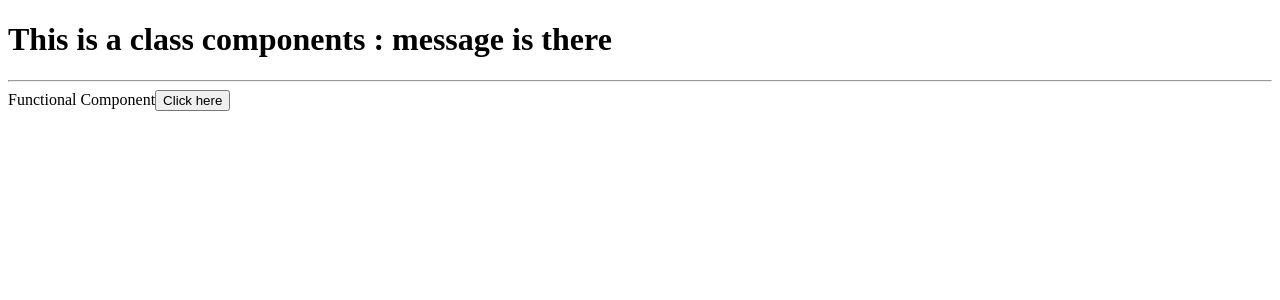
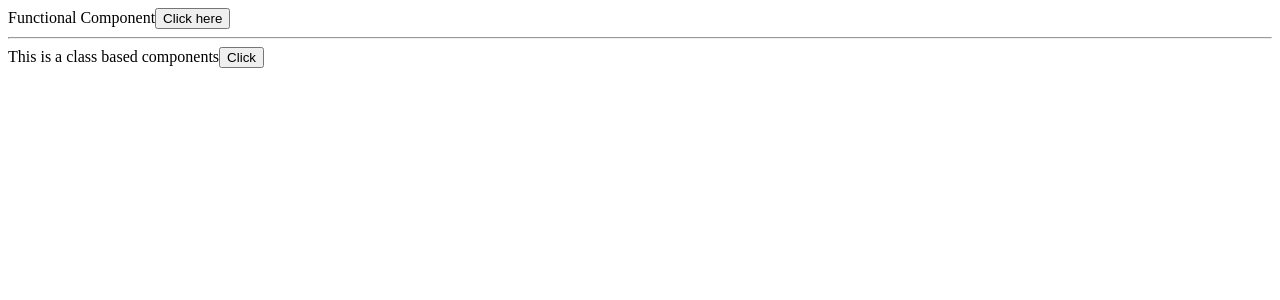
Before and after one commit to AmirTaki/React-JS-Tutorial-For-Beginners, a React (Create React App) app in the folder myproject/: page / in a window 1280 px wide. Shown: the top 300 px of the page. Built offline with nearby package versions, Linux system fonts and the light colour scheme.

Commit message:
Event Handling In Class Based

```diff
--- a/myproject/src/App.js
+++ b/myproject/src/App.js
@@ -5,15 +5,15 @@
 import Counter from './components/Counter';
 import Resume from './components/Resume';
 import FunctionEvent from './components/FunctionEvent';
+import ClassEvent from "./components/ClassEvent"
 
 function App() {
   return (
     <div className="App">
 
-      <Resume  message = "message is there"/>
-
-      <hr />
       <FunctionEvent />
+      <hr></hr>
+      <ClassEvent />
 
     </div>
   );
--- /dev/null
+++ b/myproject/src/components/ClassEvent.js
@@ -0,0 +1,17 @@
+import { Component } from "react";
+
+class ClassEvent extends Component {
+    handleClick = () => {
+        console.log("class Based event handling")
+    }
+    render() {
+        return (
+           <div>
+            This is a class based components
+            <button onClick={this.handleClick} >Click</button>
+           </div>
+        )
+    }
+}
+
+export default ClassEvent;
```
Also changed, not shown: myproject/src/components/FunctionEvent.js (line endings or trailing spaces).
